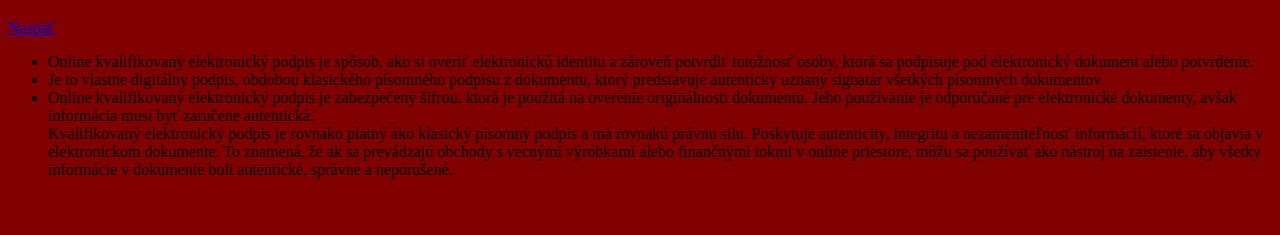
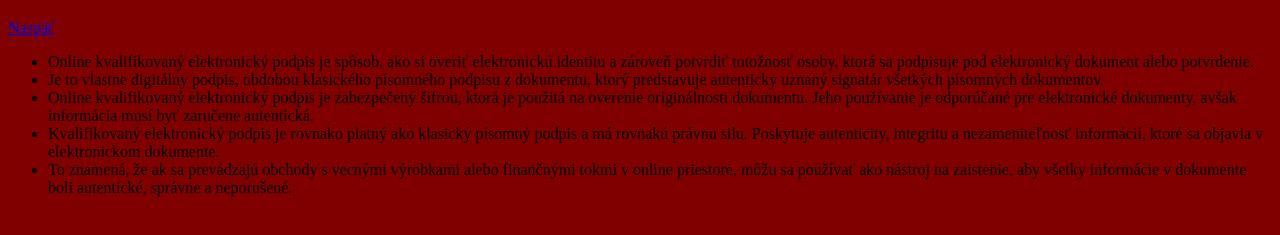
Before and after one commit to Marian-mamut/Marian-og, a plain HTML site: page podstranka2.html in a window 1280 px wide. Shown: the part 61-296 px from the top of the page. Drawn offline with Linux system fonts and the light colour scheme.

Commit message:
Update podstranka2.html

```diff
--- a/podstranka2.html
+++ b/podstranka2.html
@@ -12,7 +12,7 @@
 <ul> <li> Online kvalifikovaný elektronický podpis je spôsob, ako si overiť elektronickú identitu a zároveň potvrdiť totožnosť osoby, ktorá sa podpisuje pod elektronický dokument alebo potvrdenie. </li>
 <li> Je to vlastne digitálny podpis, obdobou klasického písomného podpisu z dokumentu, ktorý predstavuje autenticky uznaný signatár všetkých písomných dokumentov. </li>
 <li> Online kvalifikovaný elektronický podpis je zabezpečený šifrou, ktorá je použitá na overenie originálnosti dokumentu. Jeho používanie je odporúčané pre elektronické dokumenty, avšak informácia musí byť zaručene autentická. </li>
-Kvalifikovaný elektronický podpis je rovnako platný ako klasický písomný podpis a má rovnakú právnu silu. Poskytuje autenticity, integritu a nezameniteľnosť informácií, ktoré sa objavia v elektronickom dokumente.
-To znamená, že ak sa prevádzajú obchody s vecnými výrobkami alebo finančnými tokmi v online priestore, môžu sa používať ako nástroj na zaistenie, aby všetky informácie v dokumente boli autentické, správne a neporušené.
+<li>Kvalifikovaný elektronický podpis je rovnako platný ako klasický písomný podpis a má rovnakú právnu silu. Poskytuje autenticity, integritu a nezameniteľnosť informácií, ktoré sa objavia v elektronickom dokumente.</li>
+<li> To znamená, že ak sa prevádzajú obchody s vecnými výrobkami alebo finančnými tokmi v online priestore, môžu sa používať ako nástroj na zaistenie, aby všetky informácie v dokumente boli autentické, správne a neporušené. </li>
 </body>
 </html>
```
